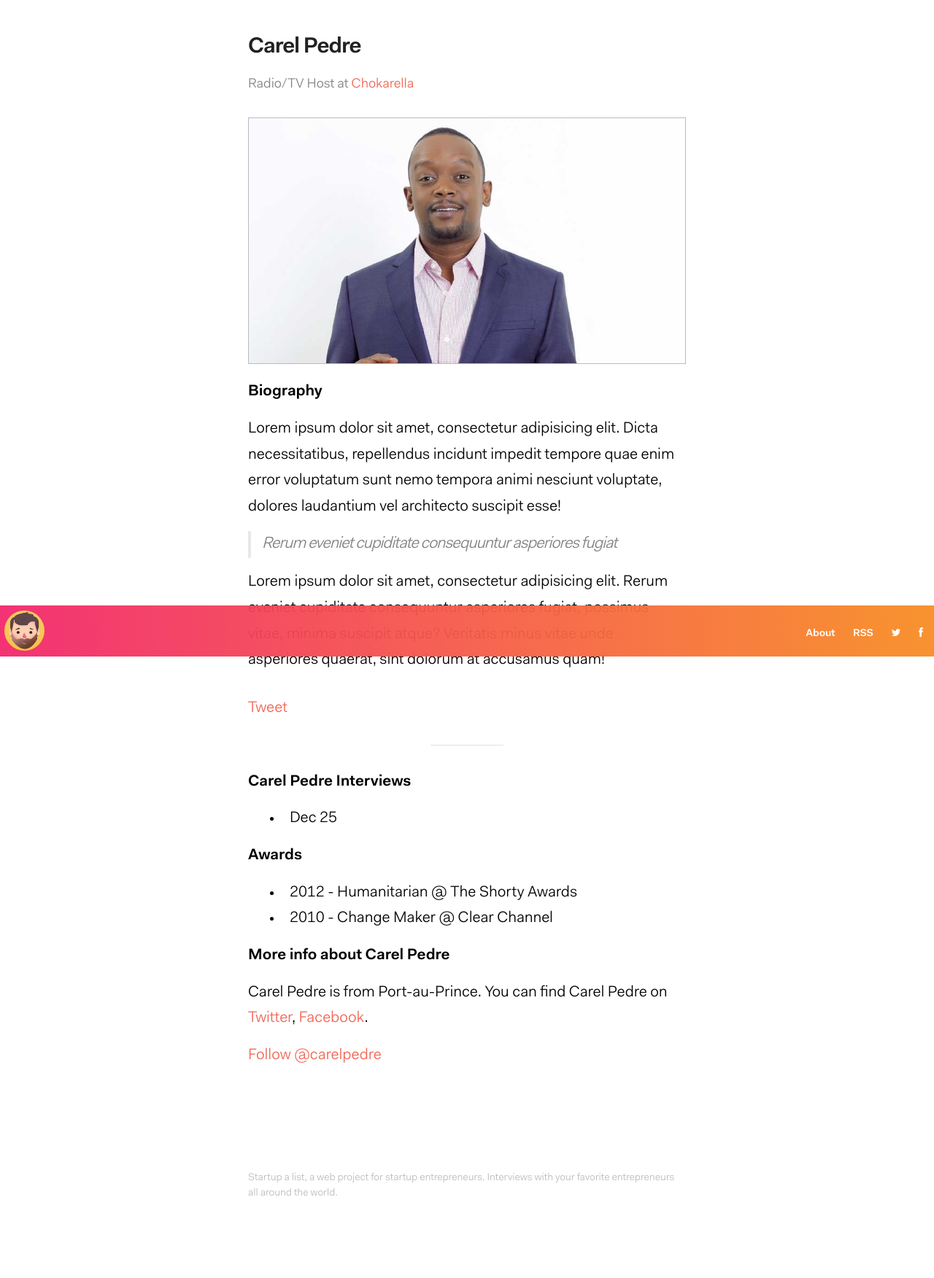
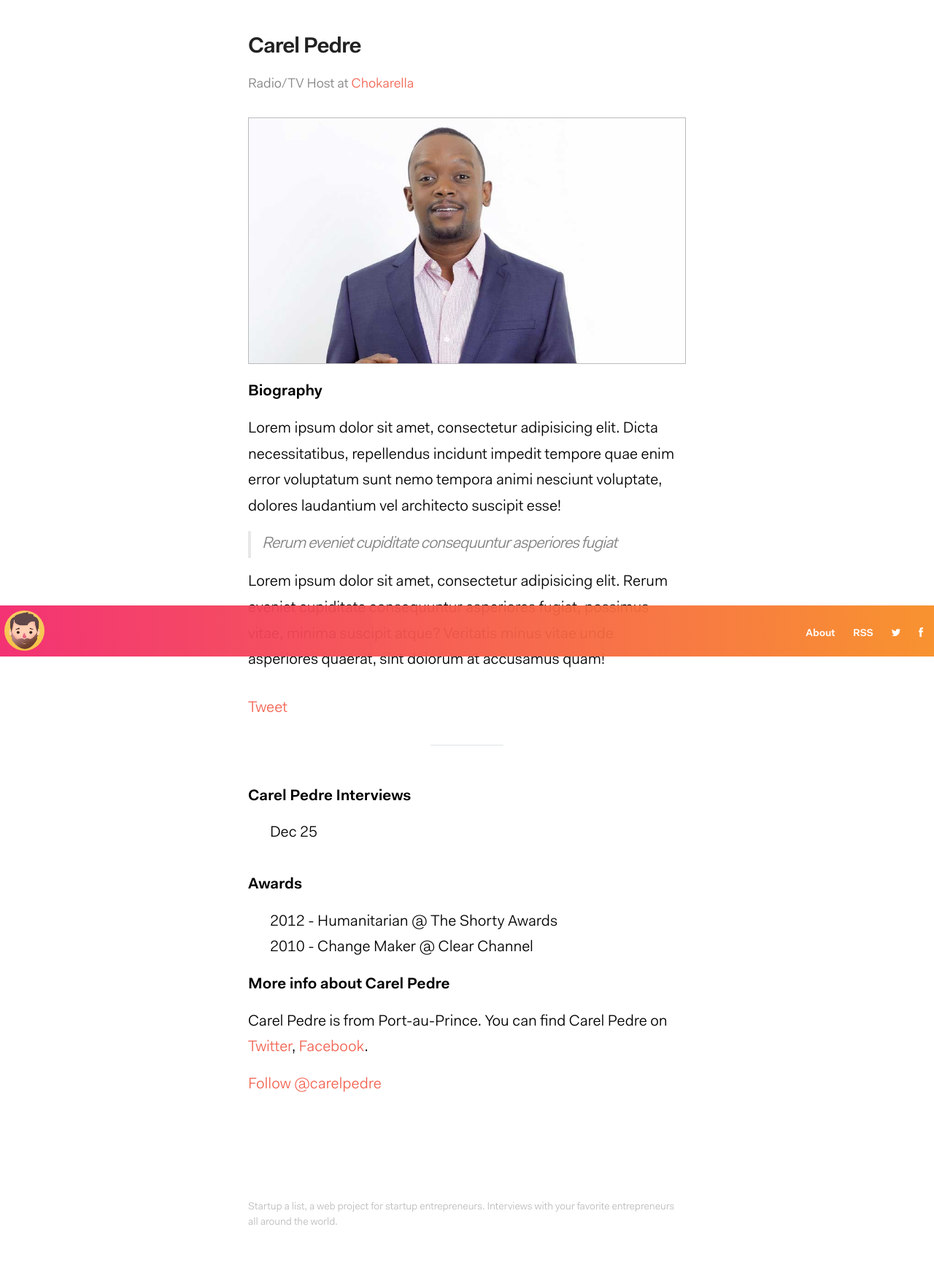
Before and after one commit to kenold/startup-alist, a Jekyll site: the page built from _people/carel-pedre.md, in a window 1280 px wide. Shown: the whole page at 73% size. Built offline with Jekyll 4.4.1, drawn with Linux system fonts in a browser that asks for light colours; comment, search, counter and statistics services are not loaded; before the commit the page ends 1712 px from its top, so only the background shows below that.

Commit message:
move related block to bottom

```diff
--- a/_sass/_layout.scss
+++ b/_sass/_layout.scss
@@ -308,19 +308,6 @@
     }
 }
 
-.related {
-    padding-top: 20px;
-}
-.related li {
-    list-style: none;
-}
-.related li .post-meta {
-    font-size: 15px;
-}
-.related a:link, .related a:hover {
-    text-decoration: none;
-}
-
 // PAGINATION
 .pagination {
     border-top: 1px solid #eee;
@@ -354,4 +341,46 @@
     margin-bottom: 20px; }
 
 .post-title .person-name {
-    color: #F43870; }
+    color: #F43870;
+}
+
+/* Bottom Sections */
+
+.related {
+    padding-top: 20px;
+}
+.related li {
+    list-style: none;
+}
+.related li .post-meta {
+    font-size: 15px;
+}
+.related a:link, .related a:hover {
+    text-decoration: none;
+}
+
+.awards {
+    padding-top: 20px;
+}
+.awards li {
+    list-style: none;
+}
+.awards li .post-meta {
+    font-size: 15px;
+}
+.awards a:link, .awards a:hover {
+    text-decoration: none;
+}
+
+.interviews {
+    padding-top: 20px;
+}
+.interviews li {
+    list-style: none;
+}
+.interviews li .post-meta {
+    font-size: 15px;
+}
+.interviews a:link, .interviews a:hover {
+    text-decoration: none;
+}
```
